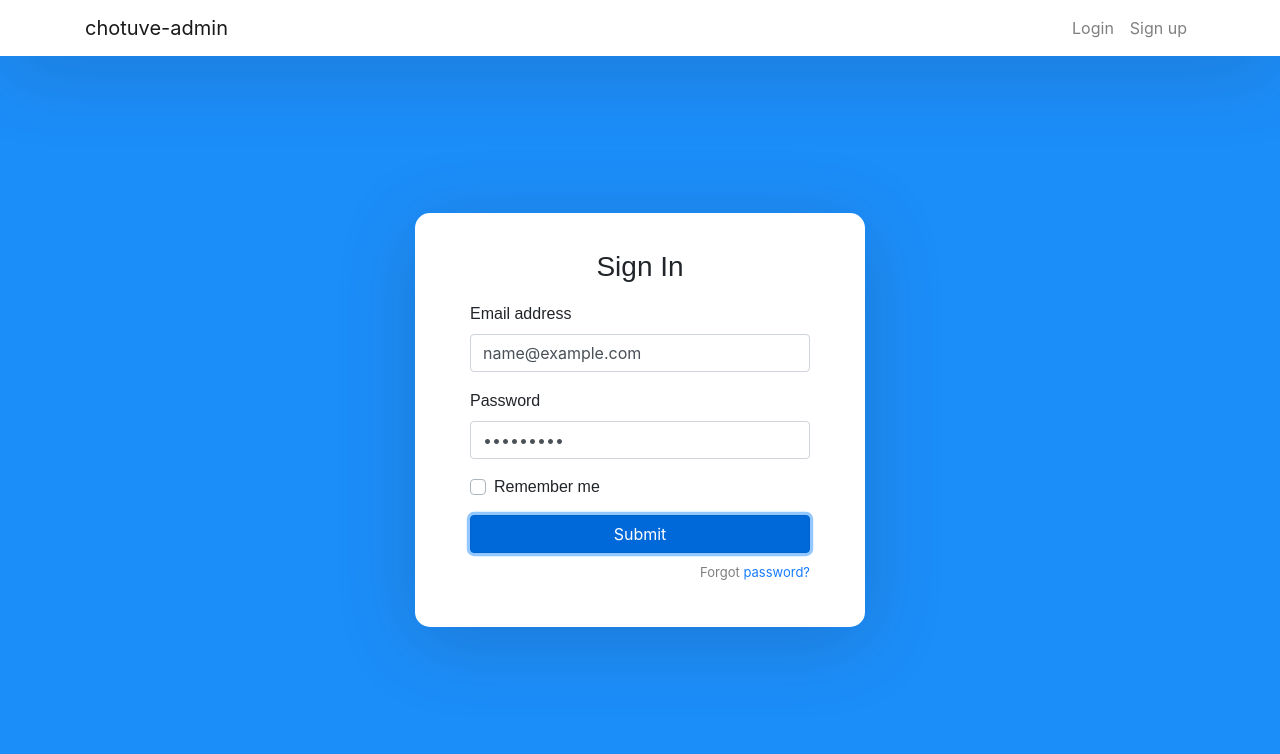
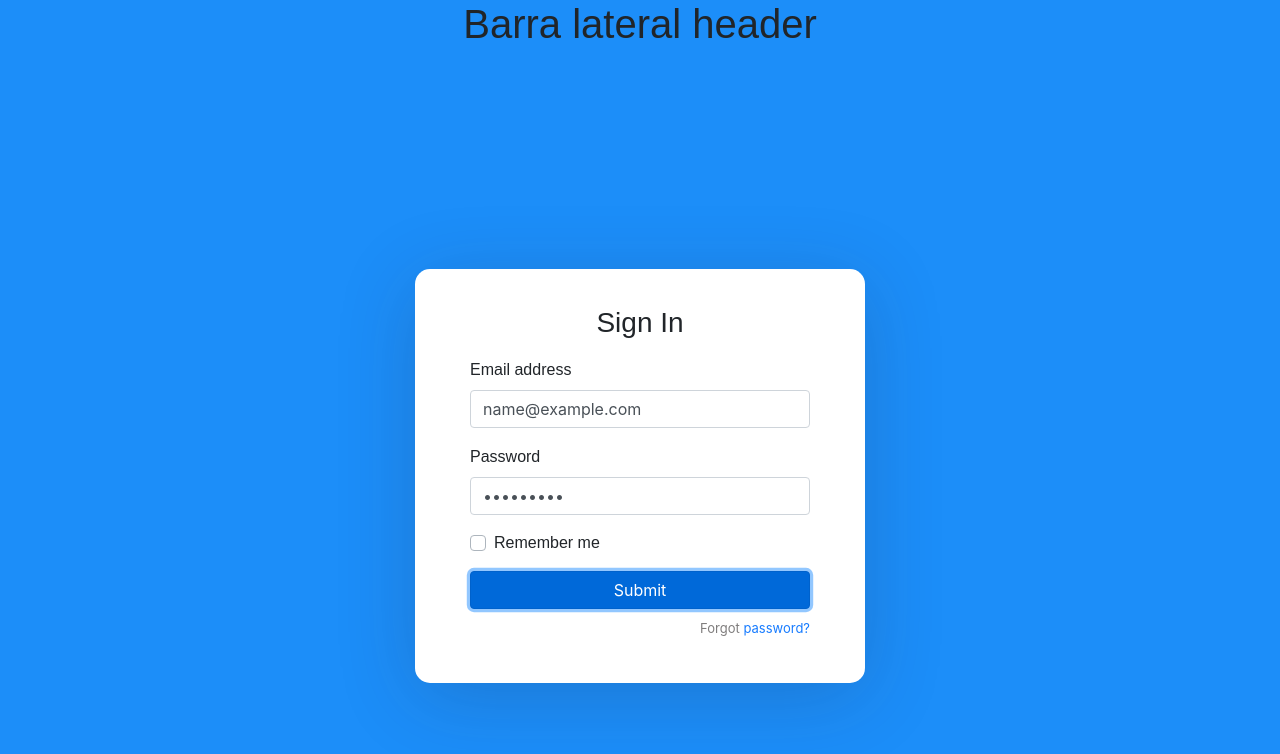
Before and after one commit to crpistillo/taller2-web-admin, a React (Create React App) app in the folder web-admin/: page /sign-in in a window 1280 px wide. Both pictures are taken after typing "name@example.com", "Sample123" into the empty fields and a click on the button "Submit". Shown: the top 754 px of the page. Built offline with nearby package versions, Linux system fonts and the light colour scheme.

Commit message:
Finish reducers

```diff
--- a/web-admin/src/App.js
+++ b/web-admin/src/App.js
@@ -49,13 +49,13 @@ export default App;
 
 import Login from "./login/loginForm";
 import SignUp from "./login/signUpForm";
-import LoginNavbar from './login/LoginNavbar';
+import NavigatorContainer from './Navigator';
 import LoginContainer from './login/loginForm';
 
 function App() {
   return (<Router>
     <div className="App">
-      <LoginNavbar />
+      <NavigatorContainer />
 
       <div className="auth-wrapper">
         <div className="auth-inner">
--- /dev/null
+++ b/web-admin/src/Navigator.js
@@ -0,0 +1,28 @@
+import React, { Component } from "react";
+import LoginNavbar from './login/LoginNavbar';
+import { connect } from 'react-redux';
+
+class Navigator extends Component {
+    _navigatorComponent() {
+        if(this.props.token === undefined){
+            return (<LoginNavbar/ >)
+        } else {
+            return (<h1>Barra lateral header</h1>)
+        }
+    }
+
+    render() {
+        let navigatorComponent = this._navigatorComponent()
+        return (
+            navigatorComponent
+        )
+    }
+}
+
+const mapStateToProps = (state) => {
+    return {token: state.simpleReducer.token}
+}
+
+const NavigatorContainer = connect(mapStateToProps, )(Navigator)
+
+export default NavigatorContainer;
--- a/web-admin/src/login/loginForm.js
+++ b/web-admin/src/login/loginForm.js
@@ -1,6 +1,5 @@
 import React, { Component } from "react";
 import {connect} from 'react-redux';
-
 
 class Login extends Component {
     constructor(props) {
@@ -54,14 +53,12 @@ class Login extends Component {
 const mapStateToProps = (state) => {
     /*Esta linea hay que agregarle .simpleReducer porque es el nombre con el que cree el reducer,
     si hubiera uno solo no hace falta. El state divide el state segun los reducers que haya.*/
-    console.log(state.simpleReducer.token)
-    return {token: state.token}
+    return {token: state.simpleReducer.token}
 }
 
 const mapDispatchToProps = (dispatch) => {
     return {
         onClickedLoginButton: (token) =>{
-            console.log(token)
             dispatch({type: 'ADD_TOKEN', payload: token})
         }
     }
--- a/web-admin/src/redux/reducers.js
+++ b/web-admin/src/redux/reducers.js
@@ -3,10 +3,10 @@ import {combineReducers} from 'redux';
 export const ADD_TOKEN = 'ADD_TOKEN';
 
 const initialState = {
-    token:''
+    token: undefined
 };
 
-const simpleReducer = (state=initialState, action) => {
+const simpleReducer = (state = initialState, action) => {
     switch(action.type) {
         case ADD_TOKEN:
             return {...state, token: action.payload}
@@ -15,4 +15,5 @@ const simpleReducer = (state=initialState, action) => {
     }
 };
 
+
 export const reducers = combineReducers({simpleReducer});
```
